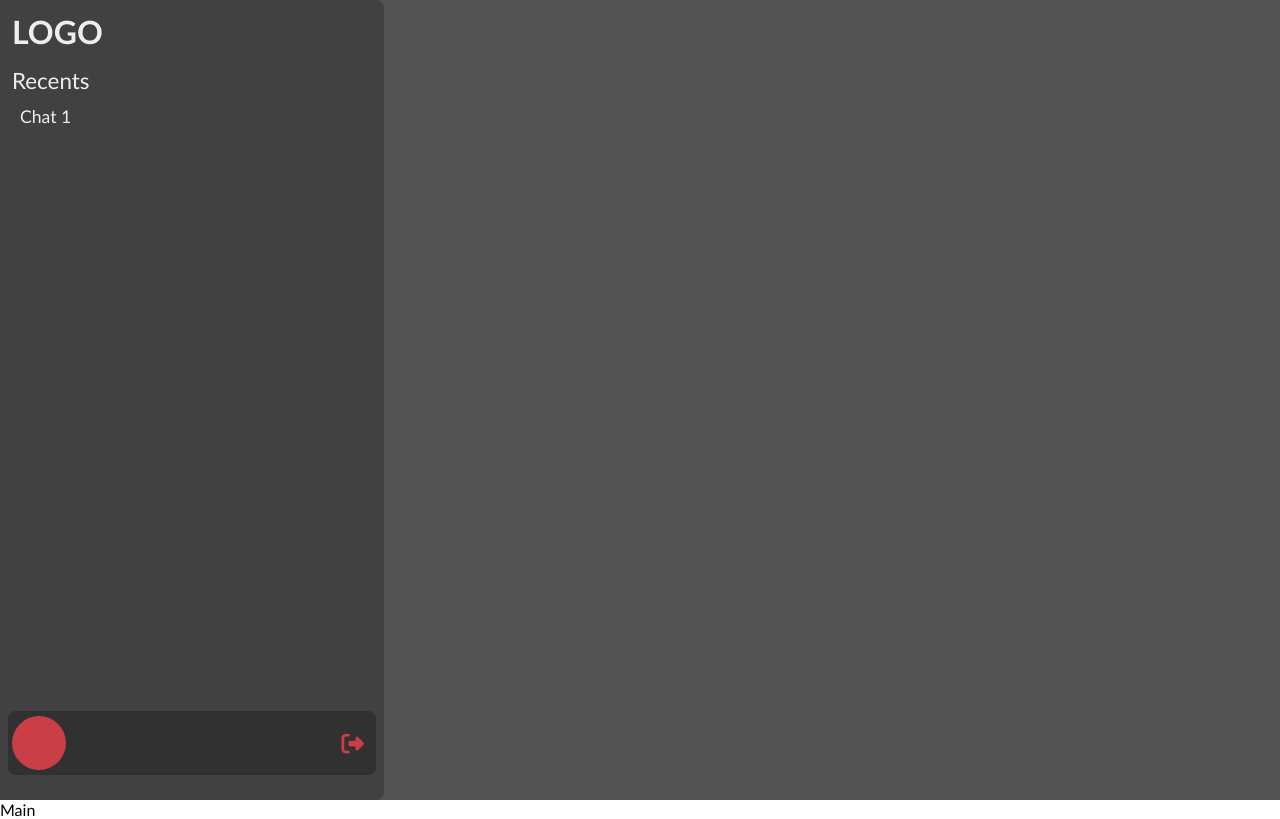
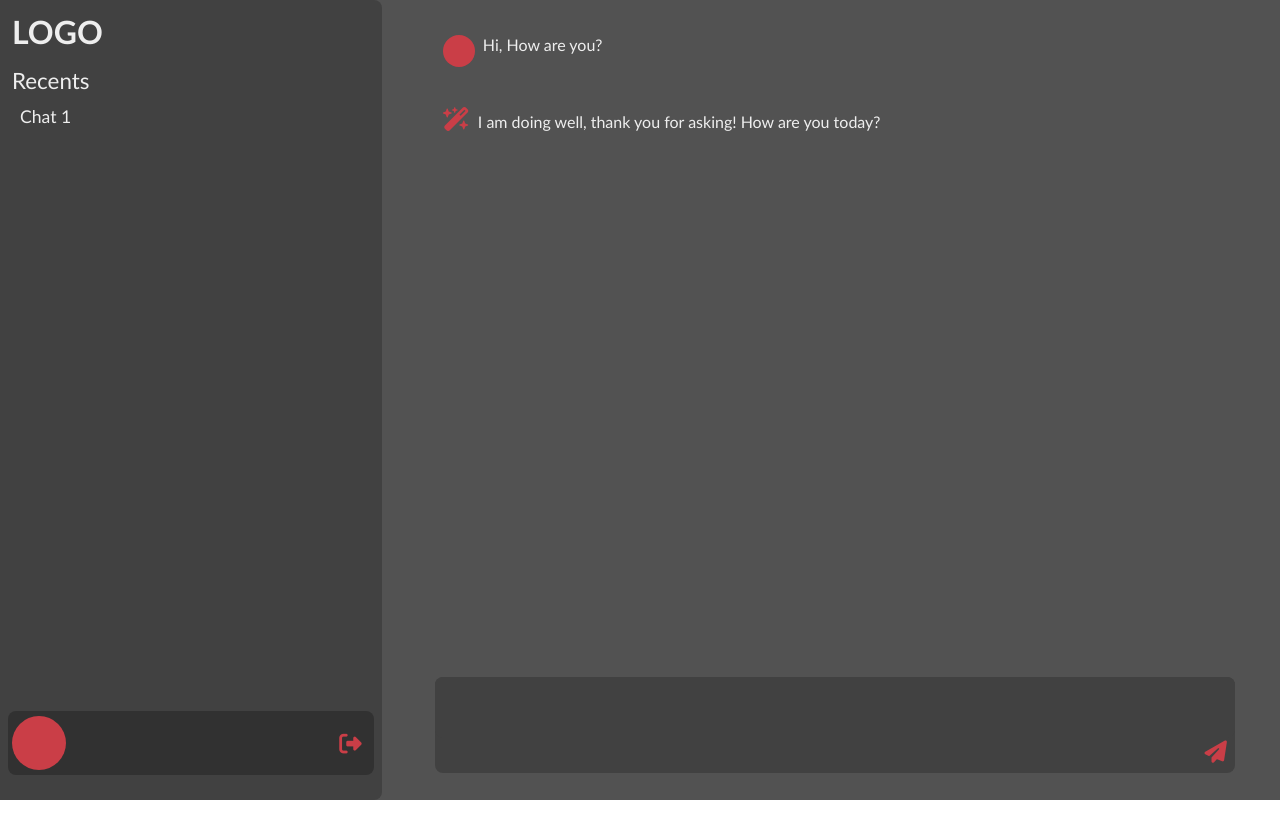
Before and after one commit to nayanishant/gemini, a React (Create React App) app in the folder frontend/: page /chat in a window 1280 px wide. Built offline with nearby package versions, Linux system fonts and the light colour scheme.

Commit message:
UI for chat

```diff
--- a/frontend/src/App.css
+++ b/frontend/src/App.css
@@ -55,6 +55,11 @@ button:hover {
   background-color: var(--primaryClr);
 }
 
+.logout-btn button,
+.send-btn button {
+  all: unset;
+}
+
 ::-webkit-scrollbar {
   width: 5px;
 }
--- a/frontend/src/components/navbar/navbar.css
+++ b/frontend/src/components/navbar/navbar.css
@@ -8,6 +8,7 @@
   display: flex;
   flex-direction: column;
   gap: 8px;
+  margin-right: 8px;
 }
 
 .logo-section {
@@ -31,7 +32,7 @@
 
 .recent-section ul {
   scroll-behavior: smooth;
-  overflow-y: hidden;
+  overflow-y: auto;
   transition: overflow-y 0.3s ease;
   max-height: 37rem;
 }
@@ -93,10 +94,6 @@
   margin-right: 8px;
 }
 
-.logout-btn button {
-  all: unset;
-}
-
 .logout-btn button:hover {
   color: var(--textClr);
 }
--- a/frontend/src/pages/main/main.css
+++ b/frontend/src/pages/main/main.css
@@ -0,0 +1,97 @@
+.main-wrapper {
+  display: flex;
+}
+
+.wrapper-right {
+  height: 100dvh;
+  width: calc(100% - 24rem);
+  display: flex;
+  flex-direction: column;
+  align-items: center;
+  justify-content: center;
+  gap: 10px;
+}
+
+.response-container {
+  height: 80dvh;
+  width: 50rem;
+  scroll-behavior: smooth;
+  overflow-y: auto;
+  transition: overflow-y 0.3s ease;
+  padding: 8px;
+}
+
+.user {
+  display: flex;
+  height: 4rem;
+  max-height: 10rem;
+  min-height: 4rem;
+  align-items: baseline;
+  scroll-behavior: smooth;
+  overflow-y: hidden;
+  transition: overflow-y 0.3s ease;
+  margin-bottom: 8px;
+}
+
+.user .name-logo {
+  height: 2rem;
+  width: 2rem;
+  margin-right: 8px;
+}
+
+.user .name-logo p {
+  font-size: 1rem;
+}
+
+.model {
+  display: flex;
+  max-height: 12rem;
+  min-height: 6rem;
+  align-items: baseline;
+  scroll-behavior: smooth;
+  overflow-y: hidden;
+  transition: overflow-y 0.3s ease;
+}
+
+.model i {
+  color: var(--other);
+  margin-right: 8px;
+  font-size: 24px;
+}
+
+.input-container {
+  height: 12dvh;
+  width: 50rem;
+  display: flex;
+  flex-direction: column;
+  background-color: var(--secondaryClr);
+  border-radius: 8px;
+}
+
+textarea {
+  width: 100%;
+  height: 10dvh;
+  font-size: 16px;
+  padding: 8px;
+  resize: none;
+  background-color: var(--secondaryClr);
+  color: var(--textClr);
+  border-radius: 8px;
+  border: none;
+}
+
+textarea:focus {
+  outline: none;
+}
+
+.send-btn {
+  color: var(--other);
+  font-size: 1.4rem;
+  cursor: pointer;
+  margin: 0 8px 8px 0;
+  text-align: end;
+}
+
+.send-btn button:hover {
+  color: var(--textClr);
+}
--- a/frontend/src/pages/main/main.jsx
+++ b/frontend/src/pages/main/main.jsx
@@ -1,12 +1,50 @@
-import NavBar from '../../components/navbar/navbar'
+import NavBar from "../../components/navbar/navbar";
+import "./main.css";
+import { useSelector } from "react-redux";
 
 const Main = () => {
+  const name = useSelector((state) => state.user.user.name);
+
+  const initials = name
+    ? name
+        .split(" ")
+        .map((word) => word[0])
+        .join("")
+    : "";
+
   return (
     <>
-      <NavBar />
-      <div>Main</div>
+      <div className="main-wrapper">
+        <NavBar />
+        <div className="wrapper-right">
+          <div className="response-container">
+            <div>
+              <div className="user">
+                <div className="name-logo">
+                  <p className="text-clr">{initials}</p>
+                </div>
+                <p className="text-clr">Hi, How are you?</p>
+              </div>
+              <div className="model">
+                <i className="fa-solid fa-wand-magic-sparkles"></i>
+                <p className="text-clr">
+                  I am doing well, thank you for asking! How are you today?
+                </p>
+              </div>
+            </div>
+          </div>
+          <div className="input-container">
+            <textarea name="search"></textarea>
+            <div className="send-btn">
+              <button>
+                <i class="fa-solid fa-paper-plane"></i>
+              </button>
+            </div>
+          </div>
+        </div>
+      </div>
     </>
-  )
-}
+  );
+};
 
-export default Main
+export default Main;
```
